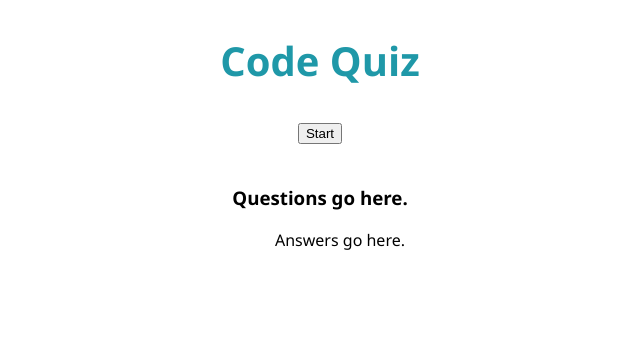
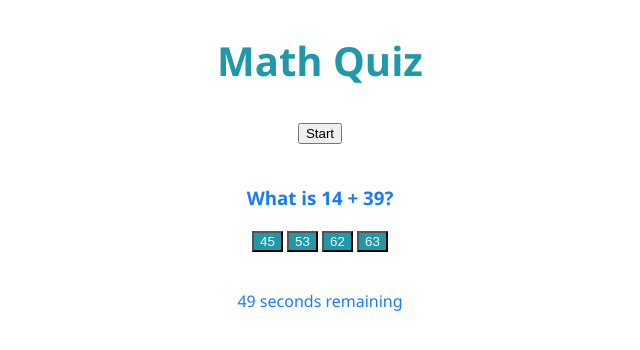
Before and after one commit to colinmchale/CodeQuiz, a plain HTML site: page index.html in a window 1280 px wide. Both pictures are taken after a click on the button "Start". Shown: the whole page, without its empty margins (320-960 px from the left). Drawn offline with Linux system fonts and the light colour scheme.

Commit message:
create answer buttons with assigned values in js

```diff
--- a/index.html
+++ b/index.html
@@ -5,12 +5,12 @@
         <meta charset="utf-8">
         <meta name="viewport" content="width=device-width, initial-scale=1">
         <meta http-equiv="X-UA-Compatible" content="IE=edge">
-        <title>Code Quiz!</title>
+        <title>Math Quiz!</title>
         <link rel="stylesheet" href="/style.css">
     </head>
     <body>
         <h2>
-            Code Quiz
+            Math Quiz
         </h2>
         <button id="startButton">Start</button>
 
@@ -20,9 +20,10 @@
             <h3 id="questions">
                 Questions go here.
             </h3>
-            <ul id="answer-list">
-                Answers go here.
-            </ul>
+            <button class="answer-list" id="btn0"></button>
+            <button class="answer-list" id="btn1"></button>
+            <button class="answer-list" id="btn2"></button>
+            <button class="answer-list" id="btn3"></button>
 
             <br><br>
 
--- a/script.js
+++ b/script.js
@@ -1,4 +1,3 @@
-// Script Sheet
 let timeLeft = 50;
 let intervalId;
 let timerEl = document.querySelector(".timer");
@@ -7,7 +6,7 @@ let questions = document.querySelector("#questions")
 let answerChoices = document.querySelector("#answer-list")
 
 
-let questions = [
+let quizContent = [
     {
         question: "What is 14 + 39?",
         answers: ["45", "53", "62", "63"],
@@ -20,8 +19,8 @@ let questions = [
     },
     {
         question: "What is 18 + 45?",
-        answers: ["", "example"],
-        correctAnswer: "example",
+        answers: ["59", "62", "63", "73"],
+        correctAnswer: 2,
     },
     {
         question: "What is 72 - 56",
@@ -39,6 +38,36 @@ let questions = [
         correctAnswer: 3,
     },
 ]
+
+  function startQuiz() {
+
+
+    for (let i = 0; i < quizContent.length; i++) {
+        document.querySelector("#questions").textContent = quizContent[i].question;
+        document.querySelector("#btn0").textContent = quizContent[i].answers[0];
+        document.querySelector("#btn0").dataset.value = 0;
+        document.querySelector("#btn1").textContent = quizContent[i].answers[1];
+        document.querySelector("#btn1").dataset.value = 1;
+        document.querySelector("#btn2").textContent = quizContent[i].answers[2];
+        document.querySelector("#btn2").dataset.value = 2;
+        document.querySelector("#btn3").textContent = quizContent[i].answers[3];
+        document.querySelector("#btn3").dataset.value = 3;
+
+
+
+        answerChoices.addEventListener("click", function(event) {
+
+             if ( event.target === quizContent[i].correctAnswer) {
+             return;
+        } else {
+            timeLeft -= 10;
+            return;
+        }
+          });
+
+
+    }
+    }
 
 function countdown() {
     // Use the `setInterval()` method to call a function to be executed every 1000 milliseconds
@@ -62,11 +91,8 @@ function countdown() {
         // gameOver();
     }
 }, 1000);
-}
+};
 
-//   function startQuiz() {
-
-    //   }
 
     // function gameOver() {
 
@@ -76,5 +102,5 @@ function countdown() {
         clearInterval(intervalId);
         timeLeft = 50;
         countdown();
-        // startQuiz();
+        startQuiz();
       });
--- a/style.css
+++ b/style.css
@@ -12,6 +12,16 @@ h2 {
     font-size: 250%;
 }
 
+
 .timer {
+    color: var(--secondary);
+}
 
+#questions {
+    color: var(--secondary);
 }
+
+.answer-list {
+    background-color: var(--primary);
+    color: white;
+}
```
